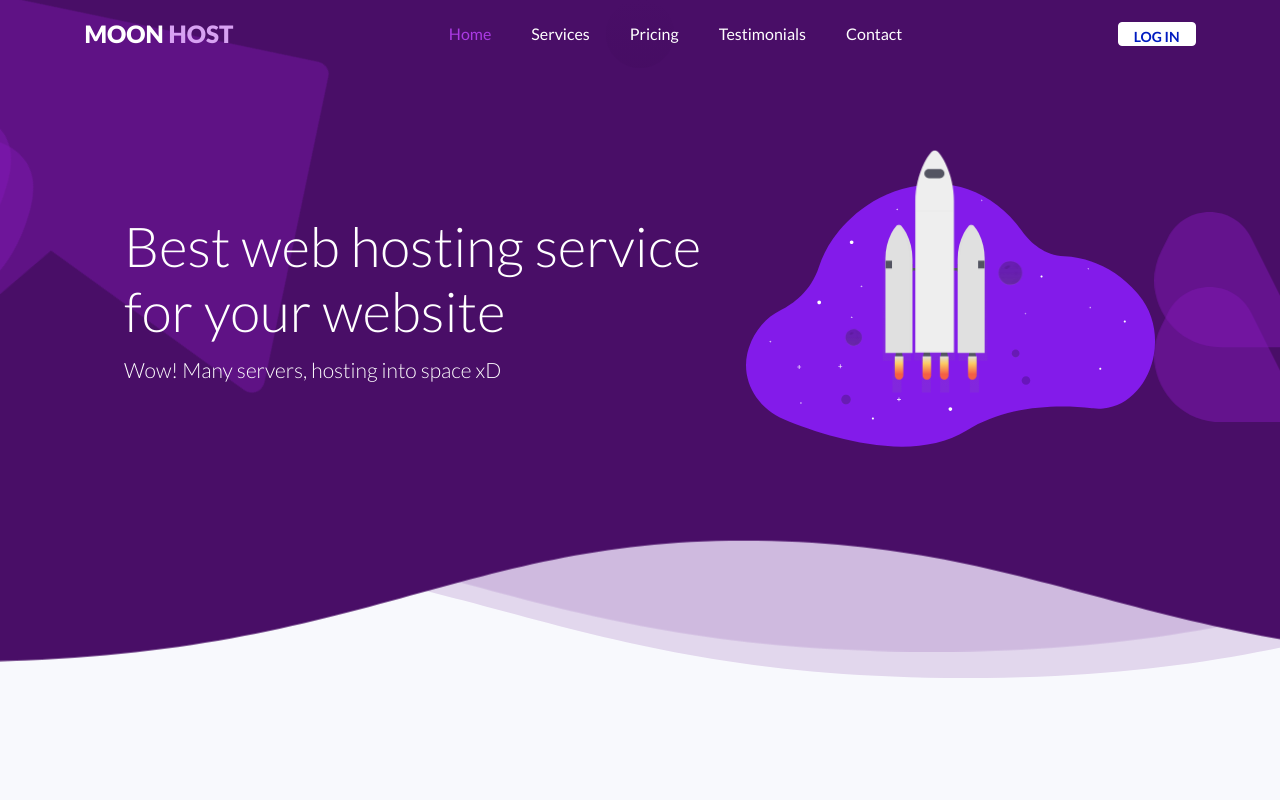
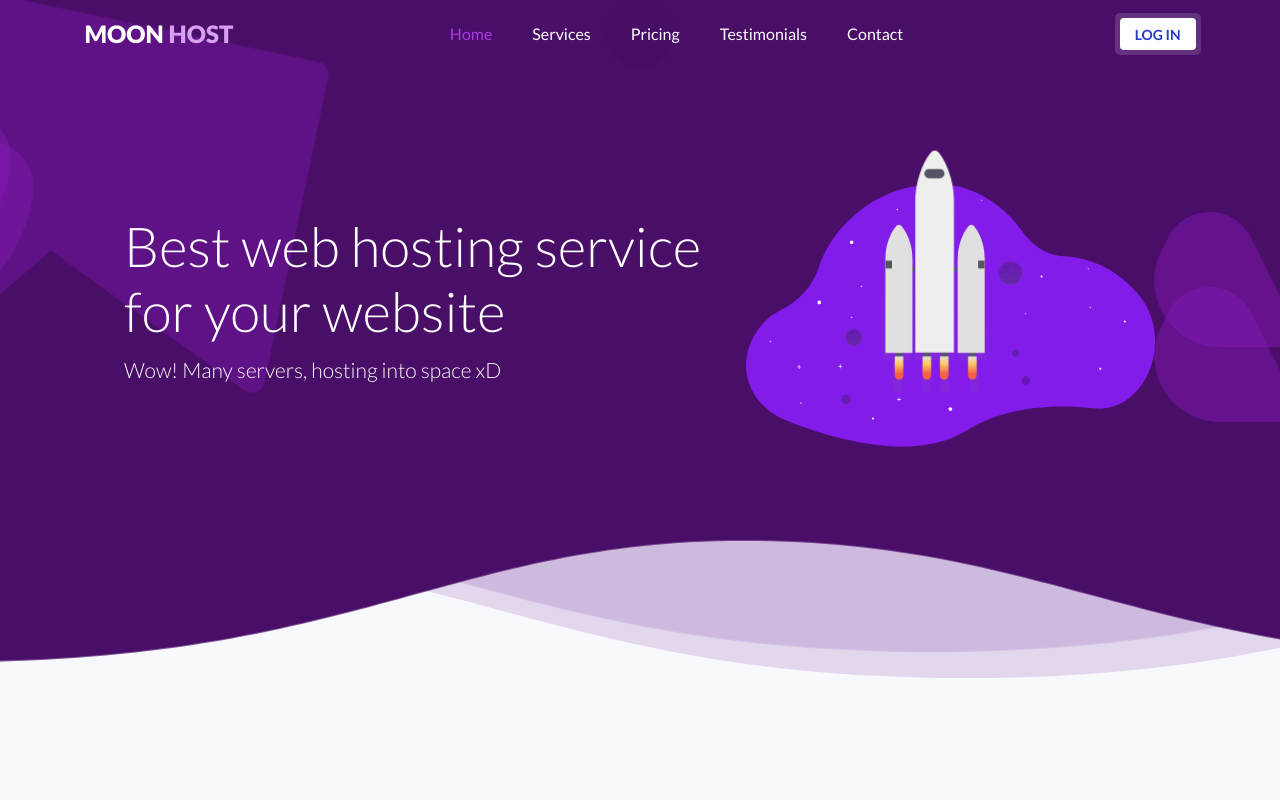
Before and after one commit to ikrystian/moon-hosting-landing-page, a website: page index.html in a window 1280 px wide. Shown: the top 800 px of the page. Drawn offline with Linux system fonts and the light colour scheme.

Commit message:
Add call to action to login button

```diff
--- a/assets/scss/style.scss
+++ b/assets/scss/style.scss
@@ -244,7 +244,6 @@ body {
 }
 
 .log-in-button {
-  border: 1px solid #fff;
   border-radius: 4px;
   height: 24px;
   display: none;
@@ -256,19 +255,35 @@ body {
   text-decoration: none;
   text-transform: uppercase;
   transition: color 0.2s ease-in-out, background-color 0.2s ease-in-out;
+  position: relative;
+
+  &::after {
+    content: '';
+    position: absolute;
+    top: -0.5rem;
+    left: -0.5rem;
+    right: -0.5rem;
+    bottom: -0.5rem;
+    border-radius: 0.5rem;
+    background-color: rgba(255, 255, 255, 0.2);
+    display: block;
+    animation: fadeIn 1s infinite alternate;
+  }
 
   @include res(phone) {
-    display: inline-block;
+    height: 32px;
+    display: inline-flex;
+    align-items: center;
+    justify-content: center;
   }
 
   &:hover,
   &:focus {
-    transform: scale(1.05);
+
   }
 
   span {
     position: relative;
-    top: 3px;
     display: none;
     font-weight: 700;
 
```
Also changed, not shown: assets/css/style.css.
